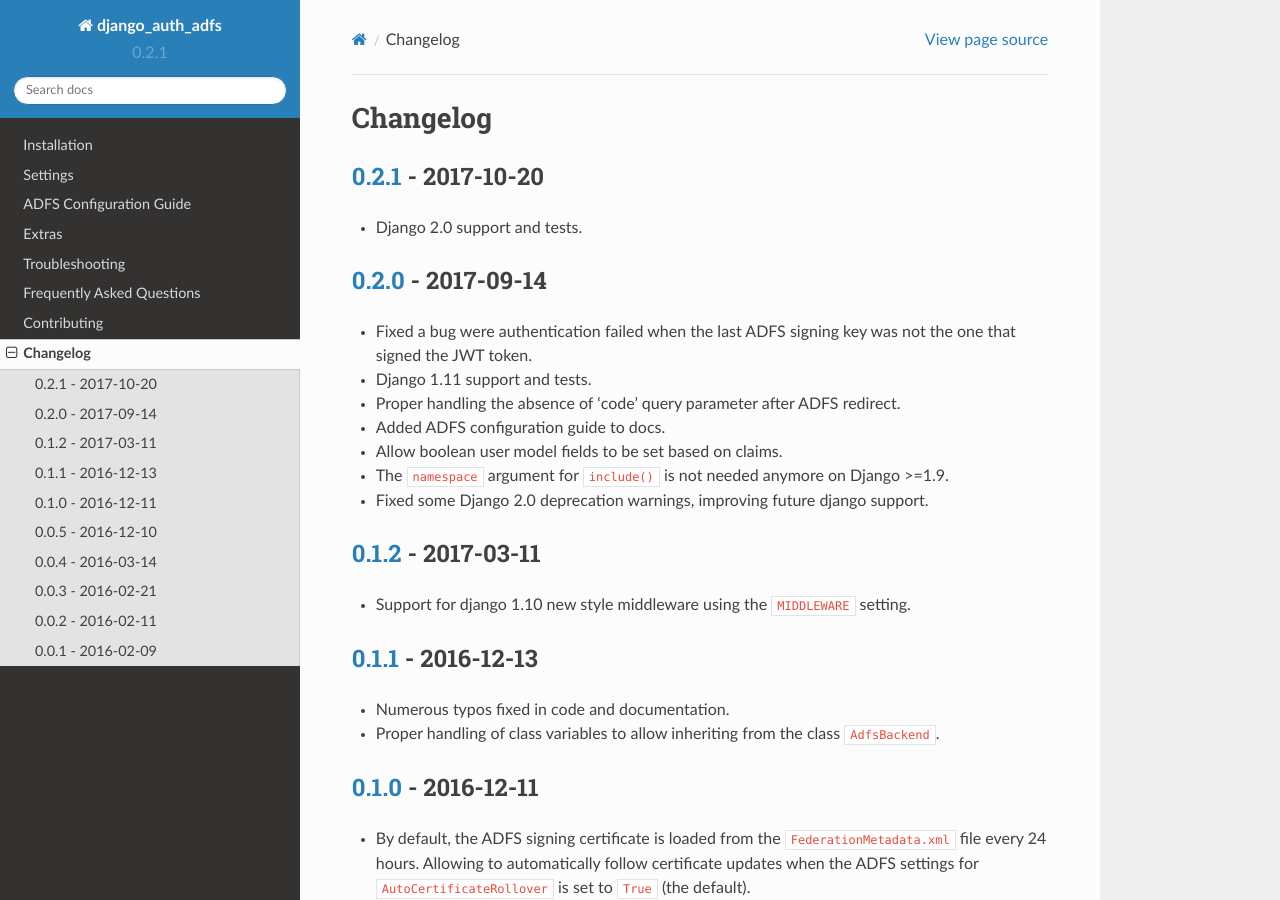
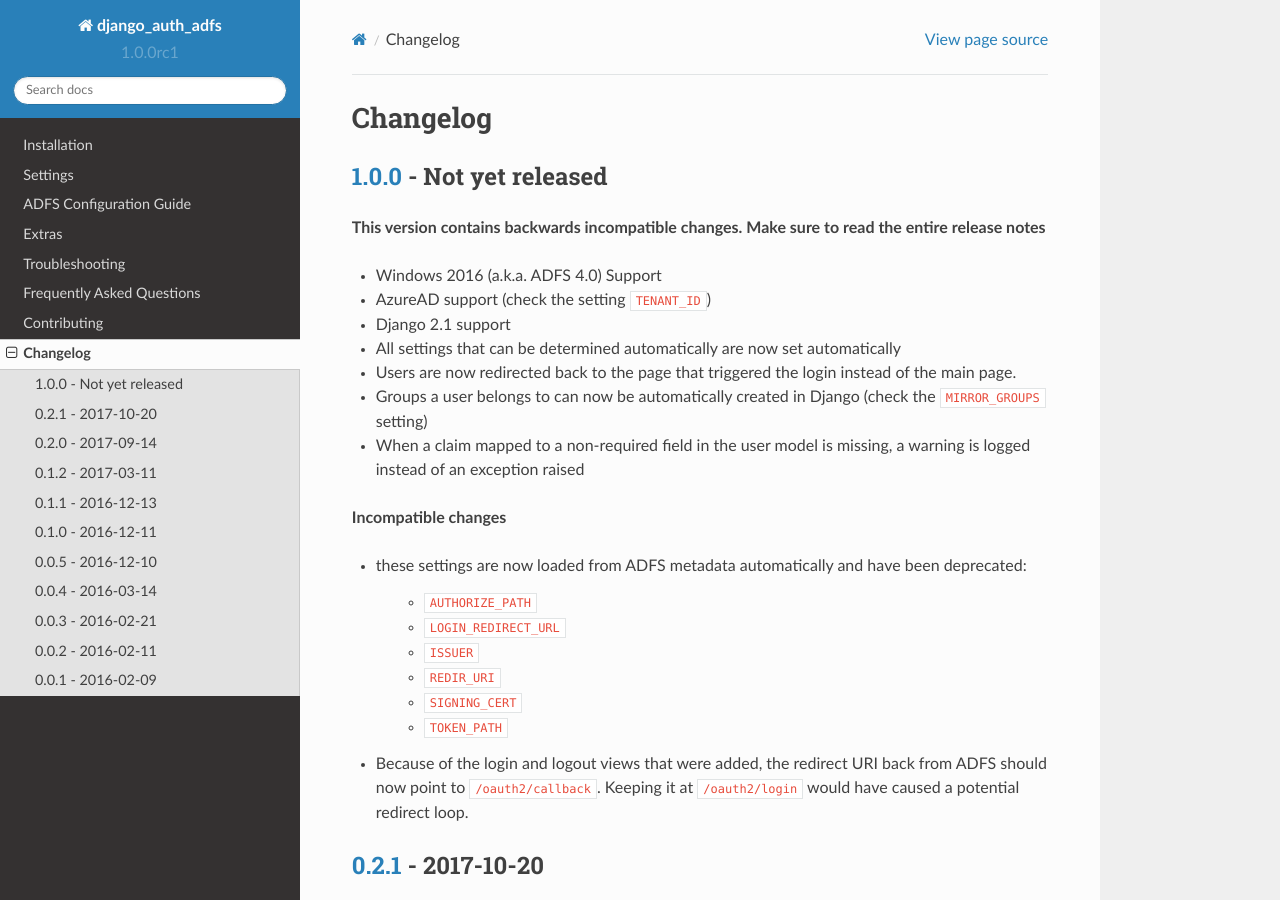
Before and after one commit to snok/django-auth-adfs, a Sphinx documentation site: the page built from docs/changelog.rst, in a window 1280 px wide and 900 px high. Built offline with Sphinx 7.4.7 and the Read the Docs theme 2.0.0, drawn with Linux system fonts in a browser that asks for light colours.

Commit message:
Bump version to 1.0.0rc1

```diff
--- a/CHANGELOG.rst
+++ b/CHANGELOG.rst
@@ -1,5 +1,33 @@
 Changelog
 =========
+
+`1.0.0`_ - Not yet released
+---------------------------
+
+**This version contains backwards incompatible changes. Make sure to read the entire release notes**
+
+* Windows 2016 (a.k.a. ADFS 4.0) Support
+* AzureAD support (check the setting ``TENANT_ID``)
+* Django 2.1 support
+* All settings that can be determined automatically are now set automatically
+* Users are now redirected back to the page that triggered the login instead of the main page.
+* Groups a user belongs to can now be automatically created in Django (check the ``MIRROR_GROUPS`` setting)
+* When a claim mapped to a non-required field in the user model is missing,
+  a warning is logged instead of an exception raised
+
+**Incompatible changes**
+
+* these settings are now loaded from ADFS metadata automatically and have been deprecated:
+
+    * ``AUTHORIZE_PATH``
+    * ``LOGIN_REDIRECT_URL``
+    * ``ISSUER``
+    * ``REDIR_URI``
+    * ``SIGNING_CERT``
+    * ``TOKEN_PATH``
+
+* Because of the login and logout views that were added, the redirect URI back from ADFS should
+  now point to ``/oauth2/callback``. Keeping it at ``/oauth2/login`` would have caused a potential redirect loop.
 
 `0.2.1`_ - 2017-10-20
 ---------------------
@@ -74,6 +102,7 @@
 
 * Initial release
 
+.. _1.0.0: https://github.com/jobec/django-auth-adfs/compare/0.2.1...1.0.0
 .. _0.2.1: https://github.com/jobec/django-auth-adfs/compare/0.2.0...0.2.1
 .. _0.2.0: https://github.com/jobec/django-auth-adfs/compare/0.1.2...0.2.0
 .. _0.1.2: https://github.com/jobec/django-auth-adfs/compare/0.1.1...0.1.2
--- a/README.rst
+++ b/README.rst
@@ -15,7 +15,7 @@
 .. image:: https://codecov.io/github/jobec/django-auth-adfs/coverage.svg?branch=master
     :target: https://codecov.io/github/jobec/django-auth-adfs?branch=master
 
-A Django authentication backend for Microsoft ADFS or Azure AD
+A Django authentication backend for Microsoft ADFS and Azure AD
 
 * Free software: BSD License
 * Homepage: https://github.com/jobec/django-auth-adfs
--- a/django_auth_adfs/__init__.py
+++ b/django_auth_adfs/__init__.py
@@ -4,4 +4,4 @@
 Adding imports here will break setup.py
 """
 
-__version__ = '0.2.1'
+__version__ = '1.0.0rc1'
--- a/docs/index.rst
+++ b/docs/index.rst
@@ -15,7 +15,7 @@
 .. image:: https://codecov.io/github/jobec/django-auth-adfs/coverage.svg?branch=master
     :target: https://codecov.io/github/jobec/django-auth-adfs?branch=master
 
-A Django authentication backend for Microsoft ADFS or Azure AD
+A Django authentication backend for Microsoft ADFS and Azure AD
 
 * Free software: BSD License
 * Homepage: https://github.com/jobec/django-auth-adfs
--- a/setup.py
+++ b/setup.py
@@ -15,7 +15,7 @@
     author_email='joris.beckers@gmail.com',
     url="https://github.com/jobec/django-auth-adfs",
     download_url="https://pypi.python.org/pypi/django-auth-adfs",
-    description='A Django authentication backend for Microsoft ADFS',
+    description='A Django authentication backend for Microsoft ADFS and AzureAD',
     long_description=readme + '\n\n' + changelog,
     license="BSD",
     keywords='django authentication adfs oauth2',
```
